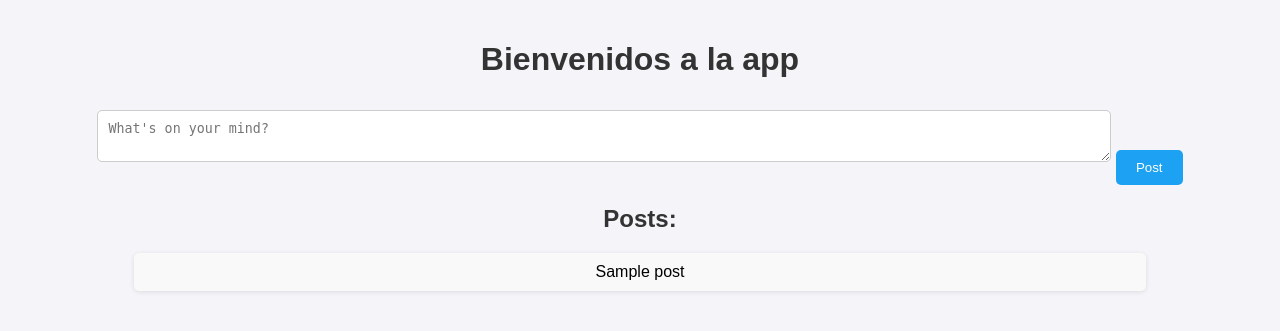
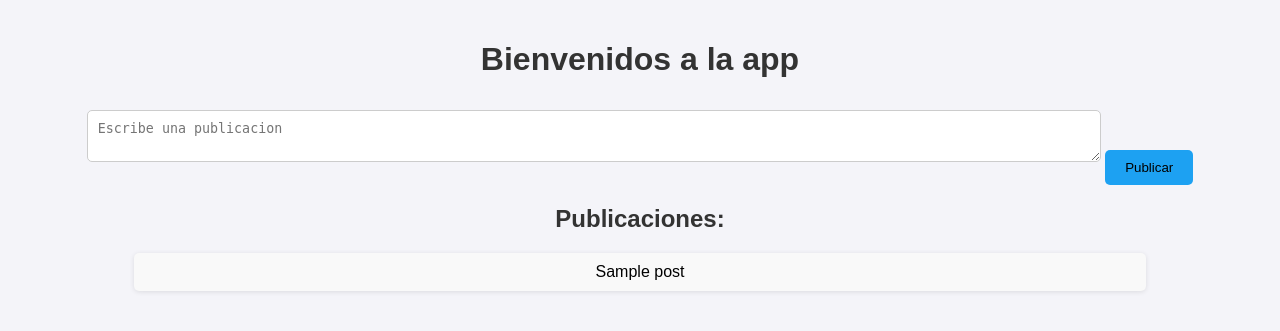
Before and after one commit to DestopLine/flask-talk, a Flask app: template app/templates/index.html in a window 1280 px wide. Shown: the top 331 px of the page. Run offline with Flask 3, Linux system fonts and the light colour scheme; the template is opened without the code that fills it: most values are stand-ins (such as "Sample title", 1, 10 or a date in 2020).

Commit message:
Cambiar init

```diff
--- a/app/__init__.py
+++ b/app/__init__.py
@@ -1,6 +1,7 @@
 from flask import Flask, redirect, render_template, request, url_for
-
-from app.entities import setup_db
+from app.database import Session
+from app.entities import setup_db, Post
+from sqlalchemy import select
 
 flask_app = Flask(__name__)
 
@@ -10,9 +11,10 @@ def main() -> None:
     flask_app.run(debug=True)
 
 
+
 @flask_app.route("/")
 def index():
-    return render_template("index.html")
+    return redirect(url_for("home"))
 
 
 @flask_app.route("/login", methods=["GET", "POST"])
@@ -27,10 +29,16 @@ def login():
     return render_template("login.html")
 
 
+@flask_app.route("/home")
+def home():
+    with Session.begin() as session:
+        stmt = select(Post)
+        posts = session.scalars(stmt).all()
+    return render_template("index.html",posts=posts)
+
 @flask_app.route("/post", methods=["POST"])
-def create_post():
-    return redirect(url_for("index"))
-
+def post():
+    pass
 
 if __name__ == "__main__":
     main()
--- a/app/static/styles/index.css
+++ b/app/static/styles/index.css
@@ -25,7 +25,7 @@ textarea, input {
 button {
     padding: 10px 20px;
     background: #1da1f2;
-    color: #fff;
+    color: black;
     border: none;
     border-radius: 5px;
     cursor: pointer;
--- a/app/templates/index.html
+++ b/app/templates/index.html
@@ -9,10 +9,10 @@
 <body>
     <h1>Bienvenidos a la app</h1>
     <form action="/post" method="post">
-        <textarea name="content" placeholder="What's on your mind?" required></textarea>
-        <button type="submit">Post</button>
+        <textarea name="content" placeholder="Escribe una publicacion" required></textarea>
+        <button type="submit">Publicar</button>
     </form>
-    <h2>Posts:</h2>
+    <h2>Publicaciones:</h2>
     <ul>
         {% for post in posts %}
             <li>{{ post }}</li>
--- a/app/templates/login.html
+++ b/app/templates/login.html
@@ -3,7 +3,7 @@
 <head>
     <meta charset="UTF-8">
     <meta name="viewport" content="width=device-width, initial-scale=1.0">
-    <title>Document</title>
+    <title>Inicio de sesion</title>
     <link rel="stylesheet" href="{{ url_for('static', filename='styles/login.css') }}">
 </head>
 <body>
```
